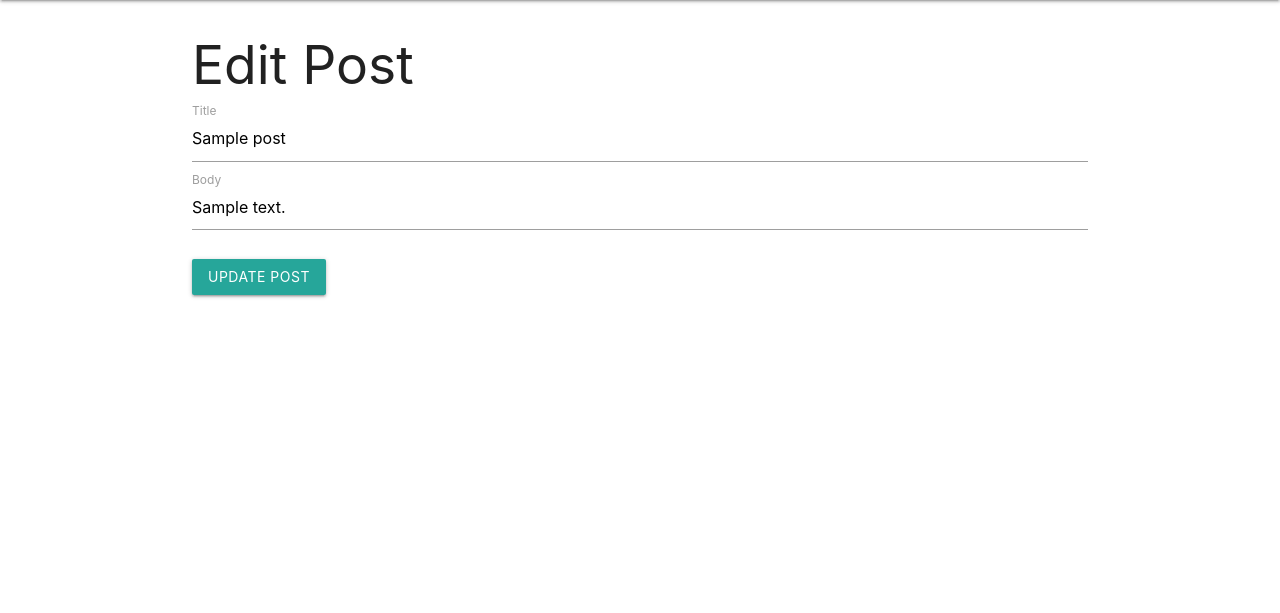
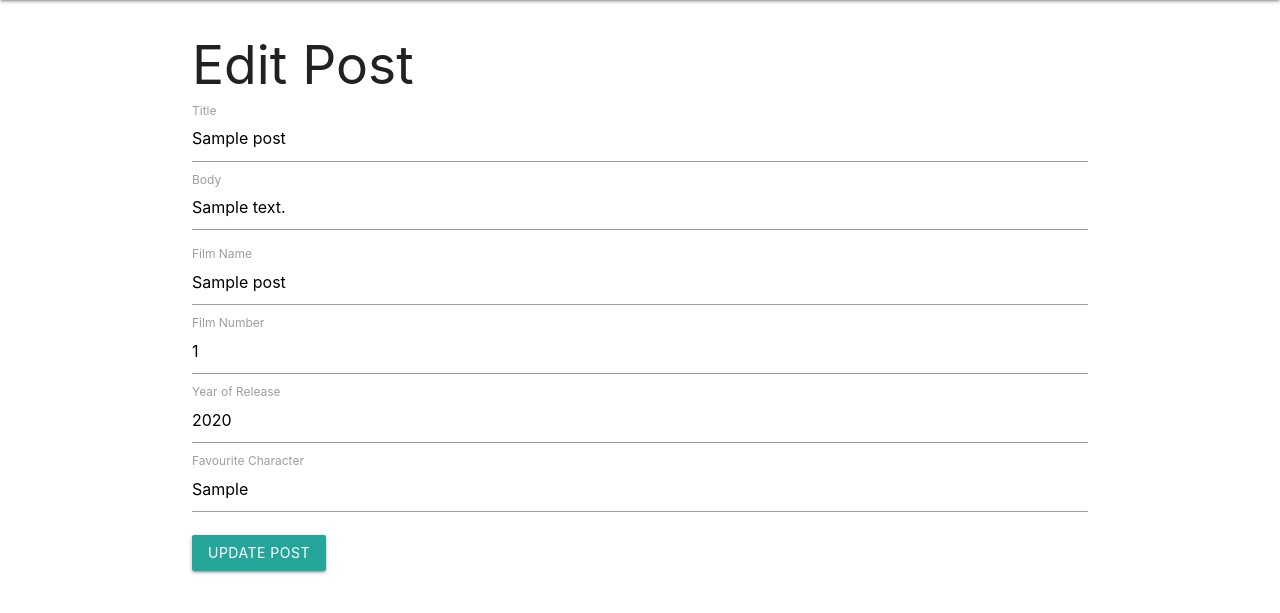
Before and after one commit to DarthKoder/star-wars-blog, a Flask app: page /post/edit/1 in a window 1280 px wide. Shown: the part 64-677 px from the top of the page. Run offline with Flask 3, Linux system fonts and the light colour scheme; a user stored in the database is signed in; tables that the repository leaves empty hold one stand-in row (values such as "Sample post"); some libraries are stand-ins or nearby versions.

Commit message:
fix code within routes.py, create/edit/post.html to show all optional properties withing the posts. this has been tested and is now working as should

```diff
--- a/starwars_blog/routes.py
+++ b/starwars_blog/routes.py
@@ -69,10 +69,10 @@ def new_post():
     if request.method == "POST":
         title = request.form["title"]
         body = request.form["body"]
-        film_name = request.form.get("film_name")
-        film_num = request.form.get("film_num")
-        year_of_release = request.form.get("year_of_release")
-        favourite_character = request.form.get("favourite_character")
+        film_name = request.form.get("film_name", "")
+        film_num = request.form.get("film_num", "")
+        year_of_release = request.form.get("year_of_release", "")
+        favourite_character = request.form.get("favourite_character", "")
 
         post = Post(
             title=title,
@@ -96,10 +96,6 @@ def post(post_id):
     post=Post.query.get_or_404(post_id)
     if request.method == "POST":
         body = request.form["body"]
-        film_name = request.form.get("film_name")
-        film_num = request.form.get("film_num")
-        year_of_release = request.form.get("year_of_release")
-        favourite_character = request.form.get("favourite_character")
 
         comment = Comment(body=body, post_id=post.id, user_id=current_user.id)
 
@@ -107,6 +103,7 @@ def post(post_id):
         db.session.commit()
         flash("Your comment has been added.")
         return redirect(url_for('post', post_id=post_id))
+
     comments = Comment.query.filter_by(post_id=post_id).all()
     return render_template('post.html', title=post.title, post=post, comments=comments)
 
@@ -116,7 +113,7 @@ def post(post_id):
 def edit_post(post_id):
     post = Post.query.get_or_404(post_id)
 
-    # Only allow the user who created the post can edit the post
+    # Ensure only the post creator can edit
     if post.user_id != current_user.id:
         flash('You cannot edit this post.')
         return redirect(url_for('index'))
@@ -124,11 +121,17 @@ def edit_post(post_id):
     if request.method == 'POST':
         post.title = request.form['title']
         post.body = request.form['body']
+        post.film_name = request.form.get('film_name', "")
+        post.film_num = request.form.get('film_num', "")
+        post.year_of_release = request.form.get('year_of_release', "")
+        post.favourite_character = request.form.get('favourite_character', "")
+
         db.session.commit()
         flash('Your post has been updated.')
         return redirect(url_for('post', post_id=post.id))
 
     return render_template('edit_post.html', title='Edit Post', post=post)
+
 
 @app.route('/post/delete/<int:post_id>', methods=['POST'])
 @login_required
--- a/starwars_blog/static/js/script.js
+++ b/starwars_blog/static/js/script.js
@@ -1,3 +1,18 @@
+document.addEventListener('DOMContentLoaded', function() {
+  let sidenav = document.querySelectorAll('.sidenav');
+  M.Sidenav.init(elems, options);
+});
+
+// Initialize collapsible (uncomment the lines below if you use the dropdown variation)
+// var collapsibleElem = document.querySelector('.collapsible');
+// var collapsibleInstance = M.Collapsible.init(collapsibleElem, options);
+
+// Or with jQuery
+
+$(document).ready(function(){
+  $('.sidenav').sidenav();
+});
+
 // datepicker script
 document.addEventListener('DOMContentLoaded', function() {
     let datepicker = document.querySelectorAll('.datepicker');
--- a/starwars_blog/templates/edit_post.html
+++ b/starwars_blog/templates/edit_post.html
@@ -11,6 +11,22 @@
             <label for="body">Body</label>
             <textarea class="materialize-textarea" id="body" name="body" required>{{ post.body }}</textarea>
         </div>
+        <div class="input-field">
+            <input type="text" id="film_name" name="film_name" value="{{ post.film_name }}">
+            <label for="film_name" class="film_name">Film Name</label>
+        </div>
+        <div class="input-field">
+            <input type="number" id="film_num" name="film_num" value="{{ post.film_num }}">
+            <label for="film_num" class="film_num">Film Number</label>
+        </div>
+        <div class="input-field">
+            <input type="number" id="year_of_release" name="year_of_release" value="{{ post.year_of_release }}">
+            <label for="year_of_release" class="year_of_release">Year of Release</label>
+        </div>
+        <div class="input-field">
+            <input type="text" id="favourite_character" name="favourite_character" value="{{ post.favourite_character }}">
+            <label for="favourite_character" class="favourite_character">Favourite Character</label>
+        </div>
         <button type="submit" class="btn">Update Post</button>
     </form>
 {% endblock %}
--- a/starwars_blog/templates/login.html
+++ b/starwars_blog/templates/login.html
@@ -12,7 +12,7 @@
         </div>
         <div class="input-field">
             <label>
-                <input type="checkbox" id="remember-me" name="remember-me">
+                <input type="checkbox" id="remember-me" name="remember_me">
                 <span class="right" id="remember-me-text">Remember Me</span>
             </label>
         </div>
```
Also changed, not shown: starwars_blog/templates/create_post.html (+8 -8 lines), starwars_blog/templates/index.html (+12 -0 lines).
